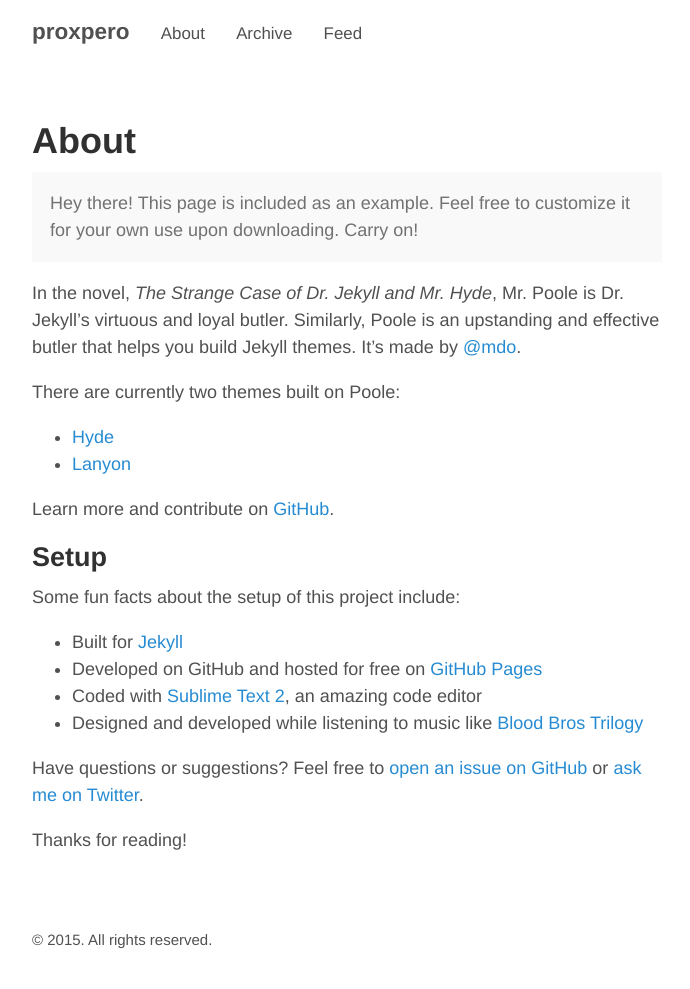
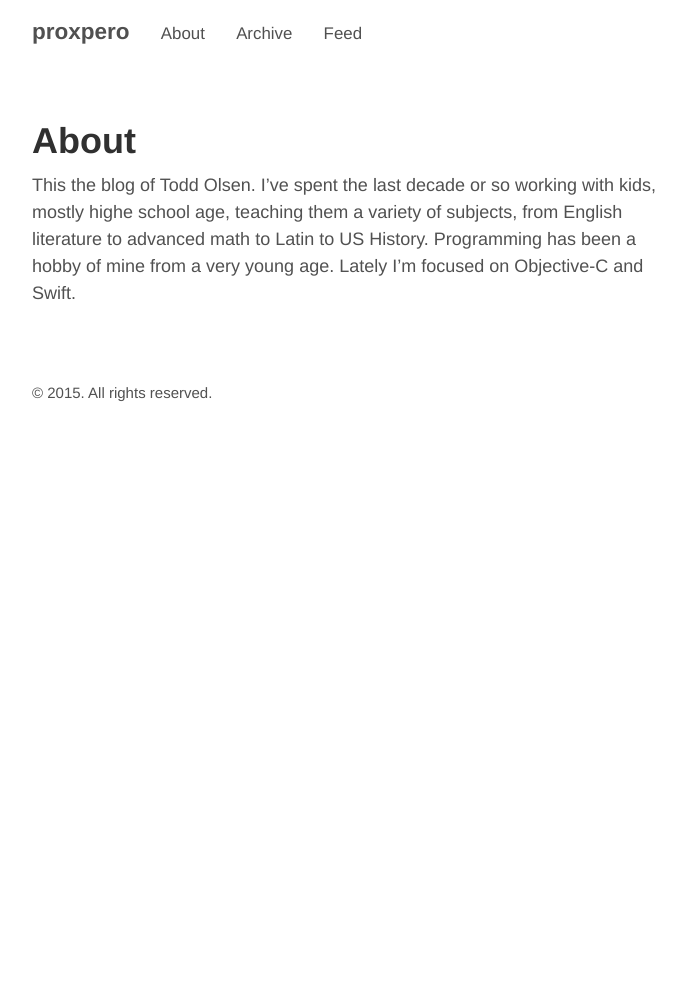
Before and after one commit to proxpero/proxpero.github.io, a Jekyll site: the page built from about.md, in a window 1280 px wide. Shown: the whole page, without its empty margins (293-983 px from the left). Built offline with Jekyll 4.4.1, drawn with Linux system fonts in a browser that asks for light colours; after the commit the page ends 900 px from its top, so only the background shows below that.

Commit message:
Update about.md

```diff
--- a/about.md
+++ b/about.md
@@ -3,28 +3,4 @@ layout: page
 title: About
 ---
 
-<p class="message">
-  Hey there! This page is included as an example. Feel free to customize it for your own use upon downloading. Carry on!
-</p>
-
-In the novel, *The Strange Case of Dr. Jekyll and Mr. Hyde*, Mr. Poole is Dr. Jekyll's virtuous and loyal butler. Similarly, Poole is an upstanding and effective butler that helps you build Jekyll themes. It's made by [@mdo](https://twitter.com/mdo).
-
-There are currently two themes built on Poole:
-
-* [Hyde](http://hyde.getpoole.com)
-* [Lanyon](http://lanyon.getpoole.com)
-
-Learn more and contribute on [GitHub](https://github.com/poole).
-
-## Setup
-
-Some fun facts about the setup of this project include:
-
-* Built for [Jekyll](http://jekyllrb.com)
-* Developed on GitHub and hosted for free on [GitHub Pages](https://pages.github.com)
-* Coded with [Sublime Text 2](http://sublimetext.com), an amazing code editor
-* Designed and developed while listening to music like [Blood Bros Trilogy](https://soundcloud.com/maddecent/sets/blood-bros-series)
-
-Have questions or suggestions? Feel free to [open an issue on GitHub](https://github.com/poole/poole/issues/new) or [ask me on Twitter](https://twitter.com/mdo).
-
-Thanks for reading!
+This the blog of Todd Olsen. I've spent the last decade or so working with kids, mostly highe school age, teaching them a variety of subjects, from English literature to advanced math to Latin to US History. Programming has been a hobby of mine from a very young age. Lately I'm focused on Objective-C and Swift.
```
